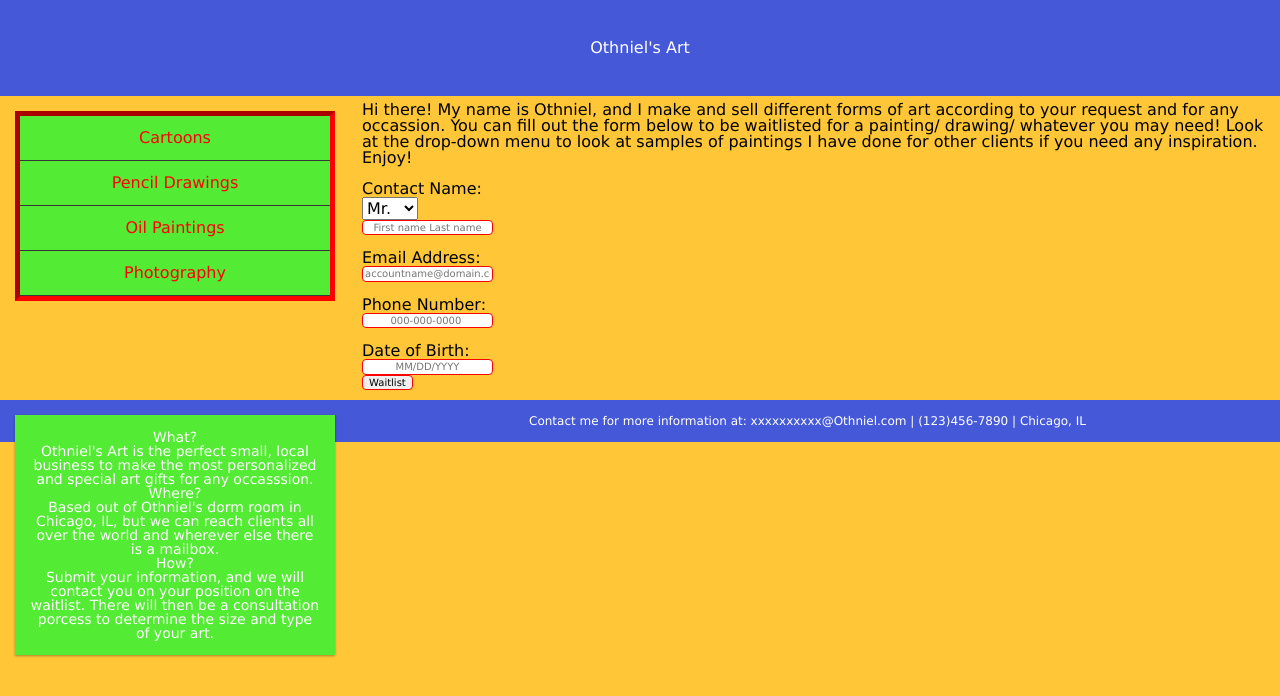
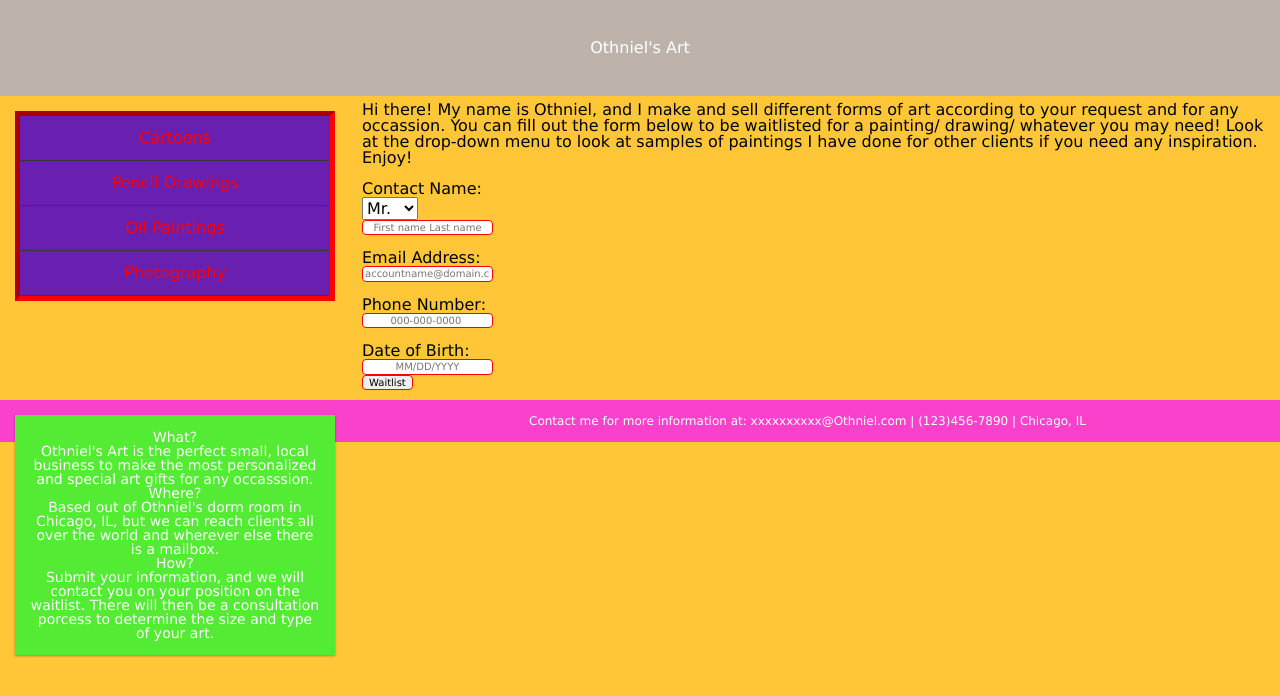
Before and after one commit to Othniel-ITMD362/project1, a plain HTML site: page index.html in a window 1280 px wide. Drawn offline with Linux system fonts and the light colour scheme.

Commit message:
Update style.css
messing around with color scheme

```diff
--- a/css/style.css
+++ b/css/style.css
@@ -24,7 +24,7 @@ html {
 }
 
 .header {
-  background-color: #4559D8;
+  background-color: #bdb3ab;
   text-align: center;
   color: #ffffff;
   padding: 40px;
@@ -34,7 +34,7 @@ html {
 .menu li {
   padding: 5px;
   margin-bottom: 1px;
-  background-color: #53EB33;
+  background-color: #6920b0;
   color: #ffffff;
   box-shadow: 0 1px 3px rgba(0,0,0,0.12), 0 1px 2px rgba(0,0,0,0.24);
 }
@@ -53,7 +53,7 @@ html {
 }
 
 .footer {
-  background-color: #4559D8;
+  background-color: #fa41cc;
   color: #ffffff;
   text-align: center;
   font-size: 12px;
```
